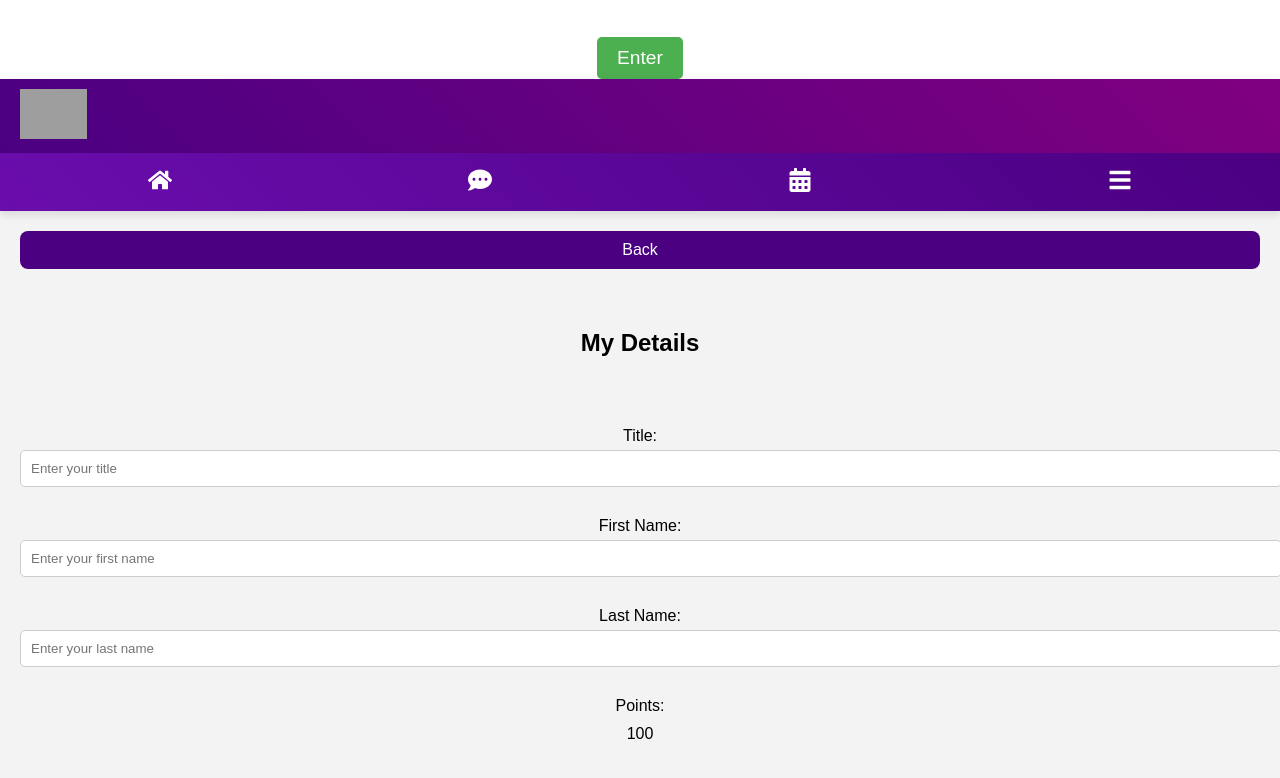
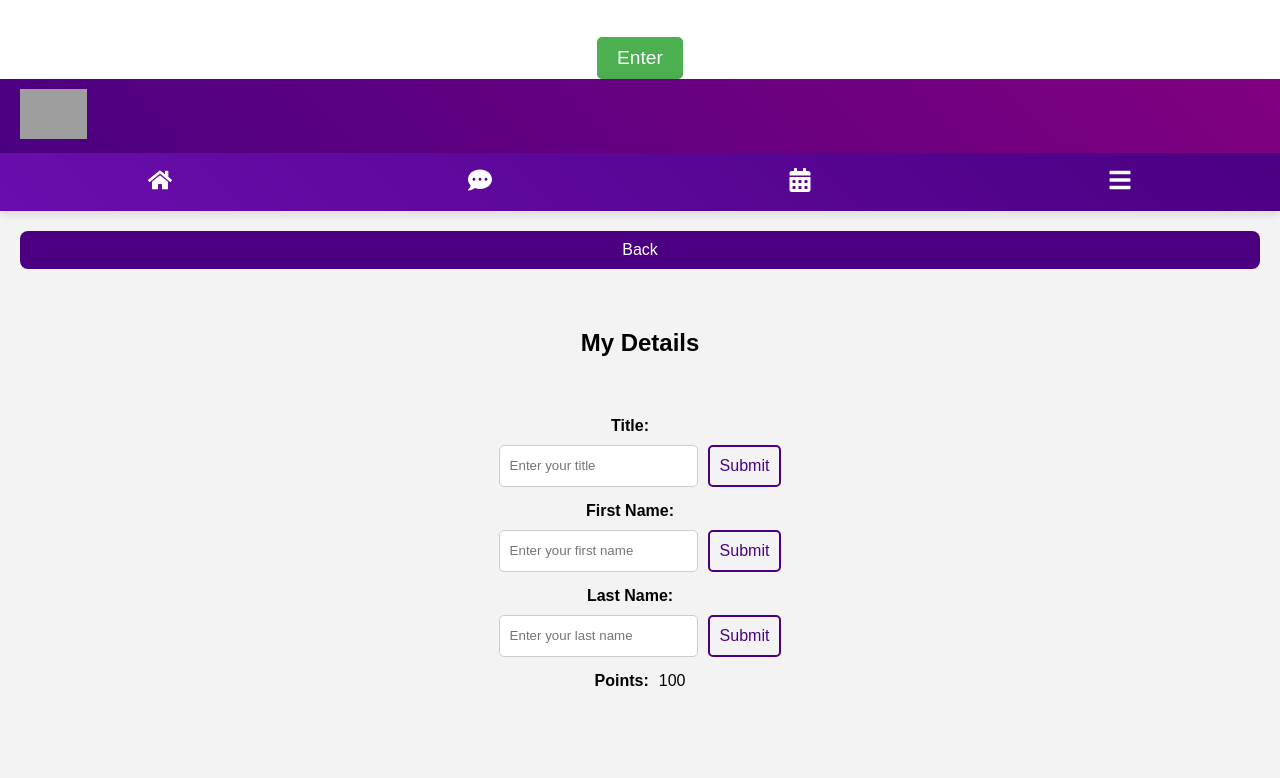
Before and after one commit to vst2213/AUT-Plus, a React (Create React App) app in the folder autplus/: page /my-details in a window 1280 px wide. Shown: the top 778 px of the page. Built offline with nearby package versions, Linux system fonts and the light colour scheme; grey boxes are pictures that could not be loaded.

Commit message:
MyAut details
MyAut details

```diff
--- a/autplus/src/MyDetails.css
+++ b/autplus/src/MyDetails.css
@@ -14,7 +14,7 @@
     justify-content: space-between;
     align-items: center;
     padding: 10px 20px;
-    background-color: #4b0082; /* AUT purple color */
+    background-color: #4b0082;
     color: white;
 }
 
@@ -23,18 +23,12 @@
     width: auto;
 }
 
-.right-header .profile-pic {
-    height: 50px;
-    width: 50px;
-    border-radius: 50%;
-}
-
 /* Top navigation bar */
 .top-nav {
     display: flex;
     justify-content: space-around;
     padding: 15px 0;
-    background-color: #4b0082; /* AUT purple color */
+    background-color: #4b0082;
 }
 
 .nav-icon {
@@ -51,13 +45,13 @@
     border: none;
     border-radius: 8px;
     cursor: pointer;
-    background-color: #4b0082; /* AUT purple color */
+    background-color: #4b0082;
     color: white;
     transition: background-color 0.3s;
 }
 
 .back-button:hover {
-    background-color: #3c006e; /* Slightly darker purple on hover */
+    background-color: #3c006e;
 }
 
 /* Details form styling */
@@ -65,21 +59,47 @@
     padding: 20px;
 }
 
-.details-form label {
-    display: block;
-    margin: 10px 0 5px;
+.input-row {
+    display: flex;
+    align-items: center;
+    margin-bottom: 10px;
+    justify-content: center;
 }
 
-.details-form input {
-    width: 100%;
+.input-row label {
+    font-weight: bold;
+    margin-right: 10px;
+}
+
+.output-text {
+    font-size: 16px;
+    color: #333;
+    margin-right: 10px;
+}
+
+.input-group {
+    display: flex;
+    gap: 10px;
+    margin-bottom: 15px;
+    justify-content: center;
+}
+
+.input-group input {
     padding: 10px;
-    margin-bottom: 20px;
     border-radius: 5px;
     border: 1px solid #ccc;
 }
 
-.details-form span {
-    display: block;
-    font-size: 16px;
-    margin-top: 10px;
+.edit-button {
+    background-color: #4b0082;
+    color: white;
+    border: none;
+    border-radius: 5px;
+    padding: 5px 10px;
+    cursor: pointer;
+    transition: background-color 0.3s;
 }
+
+.edit-button:hover {
+    background-color: #3c006e;
+}
--- a/autplus/src/MyDetails.js
+++ b/autplus/src/MyDetails.js
@@ -1,16 +1,51 @@
-import React from "react";
+import React, { useState } from "react";
 import { useNavigate } from "react-router-dom";
 import "./MyDetails.css";
 import { Link } from "react-router-dom";
 import { FaHome, FaCommentDots, FaCalendarAlt, FaBars } from "react-icons/fa";
 
 const MyDetails = () => {
-  const navigate = useNavigate(); // Initialize useNavigate hook
+  const navigate = useNavigate();
 
-  // Function to handle back button click
+  // State to manage input values
+  const [titleInput, setTitleInput] = useState("");
+  const [firstNameInput, setFirstNameInput] = useState("");
+  const [lastNameInput, setLastNameInput] = useState("");
+
+  // State to manage display values
+  const [title, setTitle] = useState("");
+  const [firstName, setFirstName] = useState("");
+  const [lastName, setLastName] = useState("");
+
+  // State to toggle edit mode
+  const [isTitleEditing, setIsTitleEditing] = useState(true);
+  const [isFirstNameEditing, setIsFirstNameEditing] = useState(true);
+  const [isLastNameEditing, setIsLastNameEditing] = useState(true);
+
   const handleBackClick = () => {
-    navigate("/more"); // Navigate to MorePage
+    navigate("/more");
   };
+
+  // Handlers to submit and toggle editing for Title
+  const handleTitleSubmit = () => {
+    setTitle(titleInput);
+    setIsTitleEditing(false); // Hide input field and show edit button
+  };
+  const handleTitleEdit = () => setIsTitleEditing(true); // Show input field again
+
+  // Handlers for First Name
+  const handleFirstNameSubmit = () => {
+    setFirstName(firstNameInput);
+    setIsFirstNameEditing(false);
+  };
+  const handleFirstNameEdit = () => setIsFirstNameEditing(true);
+
+  // Handlers for Last Name
+  const handleLastNameSubmit = () => {
+    setLastName(lastNameInput);
+    setIsLastNameEditing(false);
+  };
+  const handleLastNameEdit = () => setIsLastNameEditing(true);
 
   return (
     <div className="details-container">
@@ -19,7 +54,6 @@ const MyDetails = () => {
         <div className="left-header">
           <img src="/pictures/aut.jpeg" alt="AUT Logo" className="logo" />
         </div>
-        <div className="right-header"></div>
       </div>
 
       {/* Top Navigation Bar */}
@@ -42,15 +76,79 @@ const MyDetails = () => {
       </button>
 
       <h2>My Details</h2>
+
       <div className="details-form">
-        <label>Title:</label>
-        <input type="text" placeholder="Enter your title" />
-        <label>First Name:</label>
-        <input type="text" placeholder="Enter your first name" />
-        <label>Last Name:</label>
-        <input type="text" placeholder="Enter your last name" />
-        <label>Points:</label>
-        <span>100</span> {/* Points text */}
+        {/* Title Section */}
+        <div className="input-row">
+          <label>Title: </label>
+          <span className="output-text">{title}</span>
+          {!isTitleEditing && (
+            <button className="edit-button" onClick={handleTitleEdit}>
+              Edit
+            </button>
+          )}
+        </div>
+        {isTitleEditing && (
+          <div className="input-group">
+            <input
+              type="text"
+              placeholder="Enter your title"
+              value={titleInput}
+              onChange={(e) => setTitleInput(e.target.value)}
+            />
+            <button onClick={handleTitleSubmit}>Submit</button>
+          </div>
+        )}
+
+        {/* First Name Section */}
+        <div className="input-row">
+          <label>First Name: </label>
+          <span className="output-text">{firstName}</span>
+          {!isFirstNameEditing && (
+            <button className="edit-button" onClick={handleFirstNameEdit}>
+              Edit
+            </button>
+          )}
+        </div>
+        {isFirstNameEditing && (
+          <div className="input-group">
+            <input
+              type="text"
+              placeholder="Enter your first name"
+              value={firstNameInput}
+              onChange={(e) => setFirstNameInput(e.target.value)}
+            />
+            <button onClick={handleFirstNameSubmit}>Submit</button>
+          </div>
+        )}
+
+        {/* Last Name Section */}
+        <div className="input-row">
+          <label>Last Name: </label>
+          <span className="output-text">{lastName}</span>
+          {!isLastNameEditing && (
+            <button className="edit-button" onClick={handleLastNameEdit}>
+              Edit
+            </button>
+          )}
+        </div>
+        {isLastNameEditing && (
+          <div className="input-group">
+            <input
+              type="text"
+              placeholder="Enter your last name"
+              value={lastNameInput}
+              onChange={(e) => setLastNameInput(e.target.value)}
+            />
+            <button onClick={handleLastNameSubmit}>Submit</button>
+          </div>
+        )}
+
+        {/* Points Section */}
+        <div className="input-row">
+          <label>Points: </label>
+          <span>100</span>
+        </div>
       </div>
     </div>
   );
```
